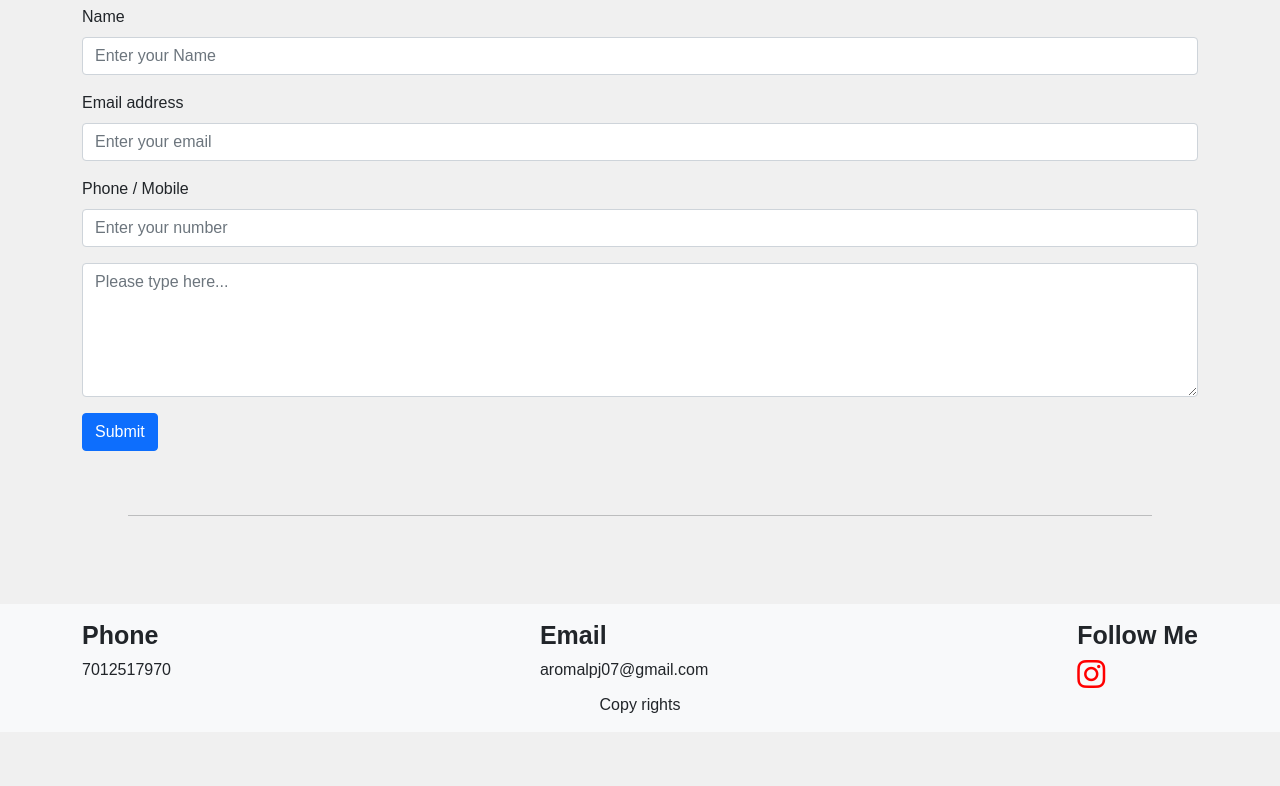
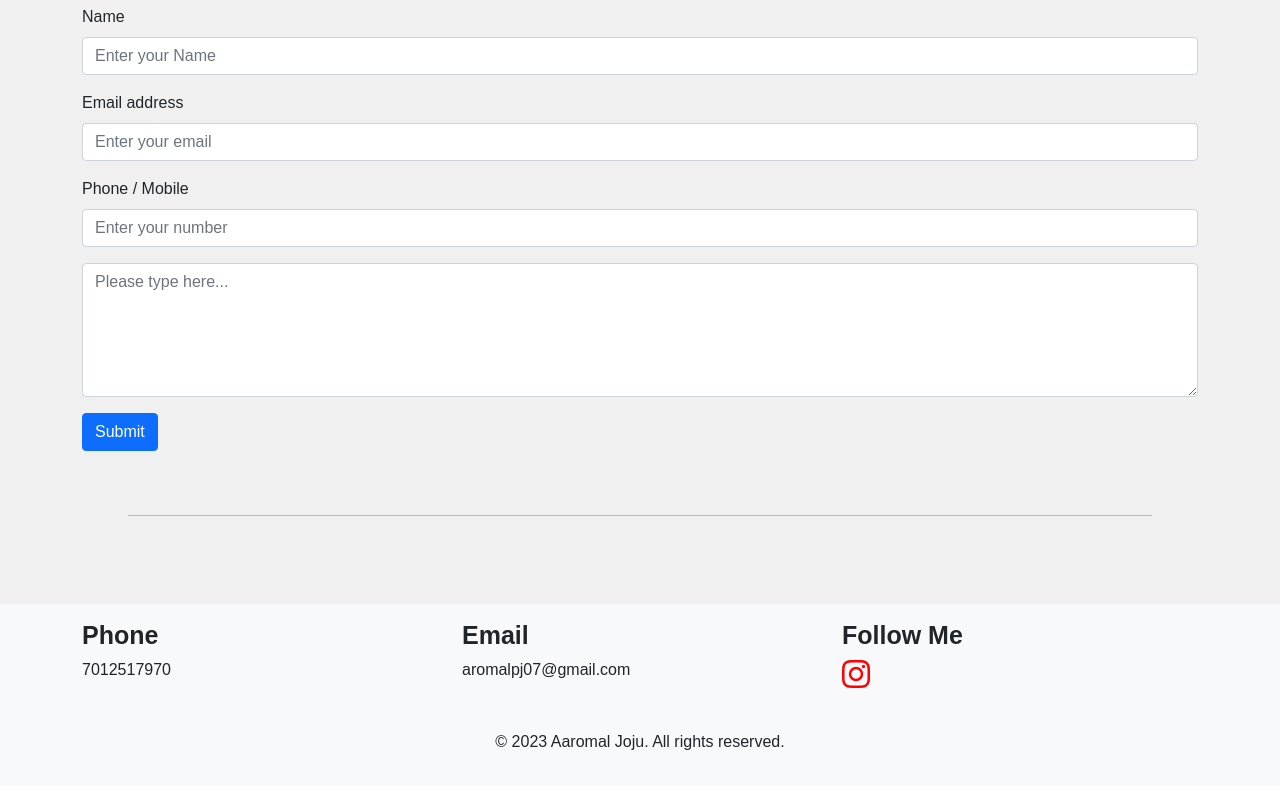
Before and after one commit to Apj-1526/Personal-web, a plain HTML site: page index.html in a window 1280 px wide. Shown: the part 1469-2255 px from the top of the page. Before the commit the page ends 2202 px from the top, so only its background shows below. Drawn offline with nearby package versions, Linux system fonts and the light colour scheme.

Commit message:
Final-Footer

```diff
--- a/index.html
+++ b/index.html
@@ -77,7 +77,7 @@
 		<div class="container">
 			<div class="row gap-5 d-flex justify-content-center mt-5">
 				<div class="card" style="width: 18rem;">
-					<img class="overflow-hidden img-fluid" src="./Assests/Mern.png" alt="MERN Development">
+					<img class="overflow-hidden img-fluid" src="./Assests/Mern.png" alt="Error While fetching">
 					<div class="card-body">
 						<h5 class="card-title">Mern Web Development</h5>
 						<p class="card-text">Building dynamic and scalable web applications using MongoDB, Express, React, and Node.js.</p>
@@ -85,7 +85,7 @@
 				</div>
 
 				<div class="card" style="width: 18rem;">
-					<img class="img-fluid overflow-hidden" src="./Assests/javaFull.jpeg" alt="Java Full Stack Development">
+					<img class="img-fluid overflow-hidden" src="./Assests/javaFull.jpeg" alt="Error while fetching">
 					<div class="card-body">
 						<h5 class="card-title">Java FullStack Web Development</h5>
 						<p class="card-text">Developing robust back-end solutions with Java and integrating with front-end frameworks for a seamless experience.</p>
@@ -93,7 +93,7 @@
 				</div>
 
 				<div class="card" style="width: 18rem;">
-					<img class="img-fluid overflow-hidden" src="./Assests/webdesign.jpeg" alt="Web Designing">
+					<img class="img-fluid overflow-hidden" src="./Assests/webdesign.jpeg" alt="Error while fetching">
 					<div class="card-body">
 						<h5 class="card-title">Web Designing</h5>
 						<p class="card-text">Crafting modern, responsive, and user-friendly designs to enhance the user experience.</p>
@@ -130,20 +130,32 @@
 
 	<hr class="mx-auto" style="width: 80%;">
 	<br>
-	<footer style="width: 100%; height: 8em;" class="bg-light mt-5 col-9">
+	<footer style="width: 100%; height: auto;" class="bg-light mt-5 py-3">
 		<div class="container">
+			<div class="row text-center text-md-start">
+				<div class="col-12 col-md-4 mb-3">
+					<h4>Phone</h4>
+					<p>7012517970</p>
+				</div>
+				<div class="col-12 col-md-4 mb-3">
+					<h4>Email</h4>
+					<p>aromalpj07@gmail.com</p>
+				</div>
+				<div class="col-12 col-md-4 mb-3">
+					<h4>Follow Me</h4>
+					<a href="https://www.instagram.com/__a__p__j__/profilecard/?igsh=MXN2OHhvYnhyam94MA==" target="_blank">
+						<i class="fa-brands fa-instagram" style="color: red; font-size: 2em;"></i>
+					</a>
+				</div>
+			</div>
 			<div class="row">
-				<div class="footer col-md-12 d-flex justify-content-between mt-3">
-					<span><h4>Phone</h4>7012517970</span>
-					<span><h4>Email</h4>aromalpj07@gmail.com</span>
-					<span><h4>Follow Me</h4>
-					<a href=""><i class="fa-brands fa-instagram" style="color: red; font-size: 2em;" ></i></a>
-					</span>
+				<div class="col-12">
+					<p class="text-center mt-3">&copy; 2023 Aaromal Joju. All rights reserved.</p>
 				</div>
-				<p class="text-center">Copy rights</p>
 			</div>
 		</div>
 	</footer>
+
 	<script src="https://cdn.jsdelivr.net/npm/@popperjs/core@2.9.2/dist/umd/popper.min.js"
 		integrity="sha384-IQsoLXl5PILFhosVNubq5LC7Qb9DXgDA9i+tQ8Zj3iwWAwPtgFTxbJ8NT4GN1R8p" crossorigin="anonymous"></script>
 	<script src="https://cdn.jsdelivr.net/npm/bootstrap@5.0.2/dist/js/bootstrap.min.js"
```
